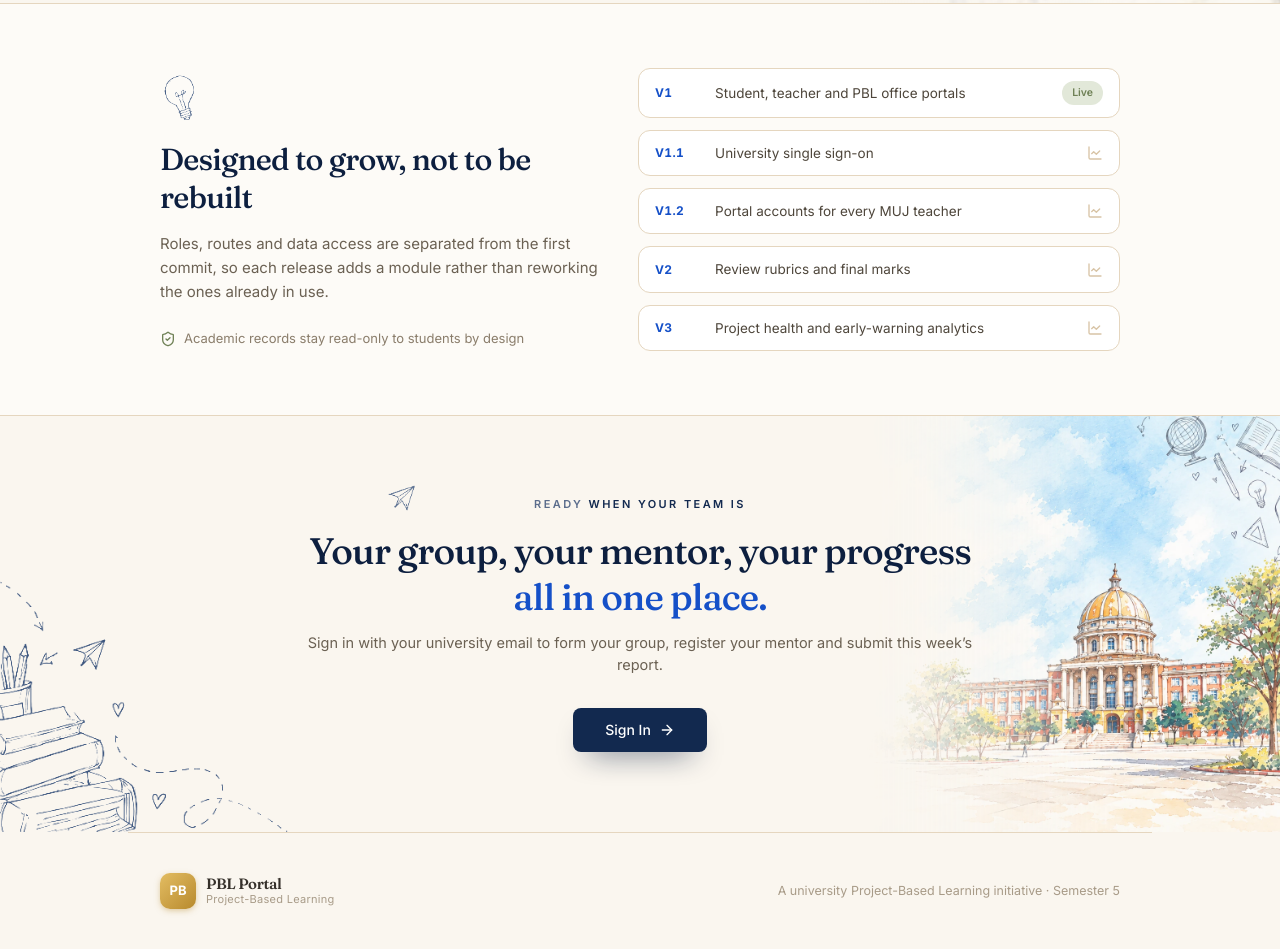
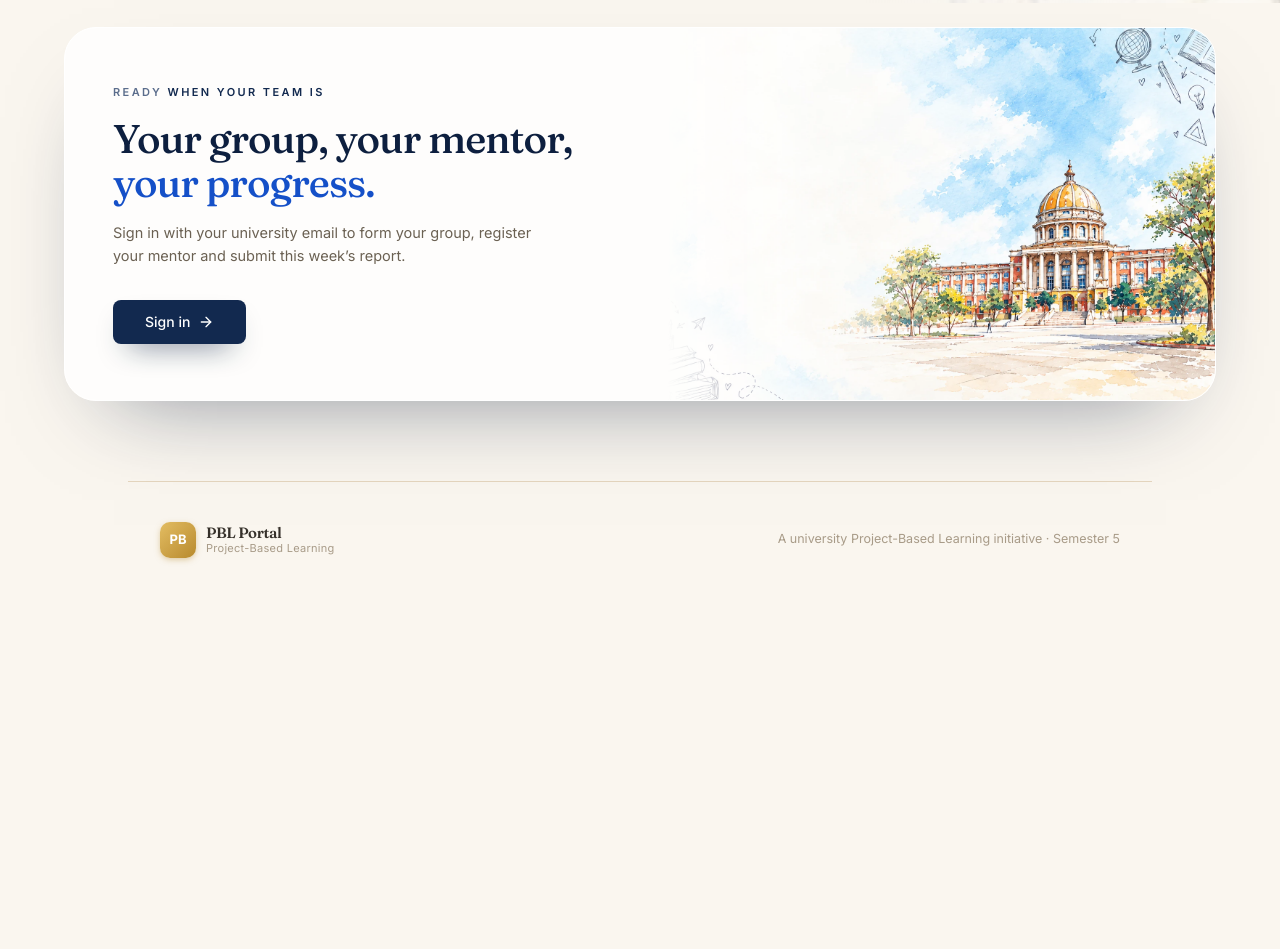
Before and after one commit to mihirr-spec/PBL-SEM-5-, a Next.js app: page / in a window 1280 px wide. Shown: the part 2940-3889 px from the top of the page. After the commit the page ends 3538 px from the top, so only its background shows below. Built offline with nearby package versions, Linux system fonts and the light colour scheme; no server answers.

Commit message:
Landing: remove roadmap, tidy the closing call-to-action into one banner

```diff
--- a/src/app/page.tsx
+++ b/src/app/page.tsx
@@ -9,7 +9,6 @@ import {
   FolderKanban,
   GraduationCap,
   LineChart,
-  ShieldCheck,
   UsersRound,
 } from "lucide-react";
 
@@ -90,14 +89,6 @@ const AUDIENCES = [
     title: "Administrators",
     body: "Oversee PBL activities, manage timelines, announcements and system-wide operations.",
   },
-] as const;
-
-const ROADMAP = [
-  { tag: "V1", label: "Student, teacher and PBL office portals", note: "Live", live: true },
-  { tag: "V1.1", label: "University single sign-on", live: false },
-  { tag: "V1.2", label: "Portal accounts for every MUJ teacher", live: false },
-  { tag: "V2", label: "Review rubrics and final marks", live: false },
-  { tag: "V3", label: "Project health and early-warning analytics", live: false },
 ] as const;
 
 /** Two-tone uppercase label that opens each marketing section. */
@@ -425,85 +416,39 @@ export default function LandingPage() {
         </div>
       </section>
 
-      {/* ----------------------------- roadmap --------------------------- */}
-      <section className="border-y border-sand-200 bg-ivory-50">
-        <div className="mx-auto grid max-w-5xl gap-10 px-5 py-16 sm:px-8 lg:grid-cols-[1fr_1.1fr] lg:items-center">
-          <div>
-            <Doodle name="bulb" className="mb-4 w-10 opacity-80" />
-            <h2 className="font-display text-[1.9rem] leading-tight tracking-tight text-ink-900">
-              Designed to grow, not to be rebuilt
+      {/* ------------------------------- cta ----------------------------- */}
+      <section className="px-5 pt-6 pb-20 sm:px-8">
+        <div className="relative isolate mx-auto grid max-w-6xl overflow-hidden rounded-[32px] border border-white bg-white/80 shadow-[0_40px_90px_-50px_rgba(13,31,63,0.55)] md:grid-cols-[1.1fr_1fr]">
+          <div className="px-7 py-12 sm:px-12 sm:py-14">
+            <Eyebrow lead="Ready" emphasis="When Your Team Is" />
+            <h2 className="mt-4 font-display text-[2rem] leading-[1.1] tracking-tight text-ink-900 sm:text-[2.5rem]">
+              Your group, your mentor,
+              <span className="block text-azure-600">your progress.</span>
             </h2>
-            <p className="mt-4 text-[15px] leading-relaxed text-stone-600">
-              Roles, routes and data access are separated from the first commit,
-              so each release adds a module rather than reworking the ones
-              already in use.
-            </p>
-            <p className="mt-6 flex items-center gap-2 text-[13px] text-stone-500">
-              <ShieldCheck className="size-4 text-sage-500" aria-hidden />
-              Academic records stay read-only to students by design
-            </p>
-          </div>
-
-          <ol className="space-y-3">
-            {ROADMAP.map((item) => (
-              <li
-                key={item.tag}
-                className="flex items-center gap-4 rounded-xl border border-sand-200 bg-white px-4 py-3"
-              >
-                <span className="tnum w-11 shrink-0 text-[12px] font-bold tracking-wide text-azure-600">
-                  {item.tag}
-                </span>
-                <span className="flex-1 text-[13.5px] text-stone-700">
-                  {item.label}
-                </span>
-                {item.live ? (
-                  <span className="rounded-full bg-sage-100 px-2.5 py-1 text-[10.5px] font-semibold text-sage-500">
-                    {item.note}
-                  </span>
-                ) : (
-                  <LineChart className="size-4 text-sand-300" aria-hidden />
-                )}
-              </li>
-            ))}
-          </ol>
-        </div>
-      </section>
-
-      {/* ------------------------------- cta ----------------------------- */}
-      <section className="relative isolate overflow-hidden px-5 py-20 text-center sm:px-8">
-        <Doodle
-          name="books"
-          className="absolute bottom-0 left-0 -z-10 hidden w-64 opacity-85 lg:block xl:w-72"
-        />
-        <CampusAccent
-          side="right"
-          art="painting"
-          className="[&_img]:opacity-80"
-        />
-        <Doodle
-          name="plane"
-          className="absolute top-16 left-[30%] -z-10 hidden w-9 opacity-70 sm:block"
-        />
-
-        <div className="mx-auto max-w-2xl">
-          <Eyebrow lead="Ready" emphasis="When Your Team Is" />
-          <h2 className="mt-4 font-display text-[1.9rem] leading-tight tracking-tight text-ink-900 sm:text-[2.3rem]">
-            Your group, your mentor, your progress
-            <span className="block text-azure-600">all in one place.</span>
-          </h2>
-          <p className="mt-3 text-[14.5px] text-stone-600">
+            <p className="mt-4 max-w-md text-[14.5px] leading-relaxed text-stone-600">
               Sign in with your university email to form your group, register
               your mentor and submit this week&rsquo;s report.
             </p>
-
             <ButtonLink
               href="/login"
               size="lg"
               className="mt-8 bg-ink-800 px-8 text-white shadow-[0_14px_30px_-16px_rgba(13,31,63,0.95)] hover:bg-ink-700 active:bg-ink-900"
             >
-            Sign In
+              Sign in
               <ArrowRight className="size-4" />
             </ButtonLink>
+          </div>
+
+          {/* The campus painting fills the card's right half */}
+          <div className="relative min-h-56 md:min-h-0" aria-hidden>
+            <Image
+              src="/art/login-bg.webp"
+              alt=""
+              fill
+              sizes="(max-width: 768px) 100vw, 560px"
+              className="object-cover object-[78%_70%] md:[mask-image:linear-gradient(to_right,transparent_0%,black_28%)]"
+            />
+          </div>
         </div>
       </section>
 
```
Lines whose indentation alone changed are shown as unchanged.
